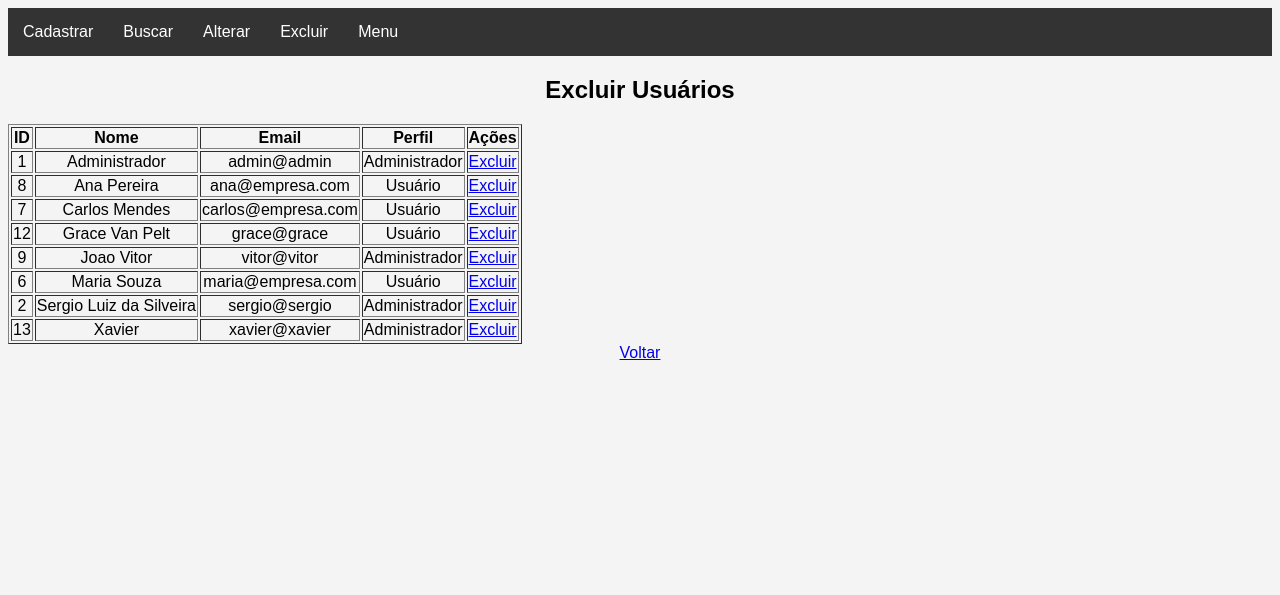
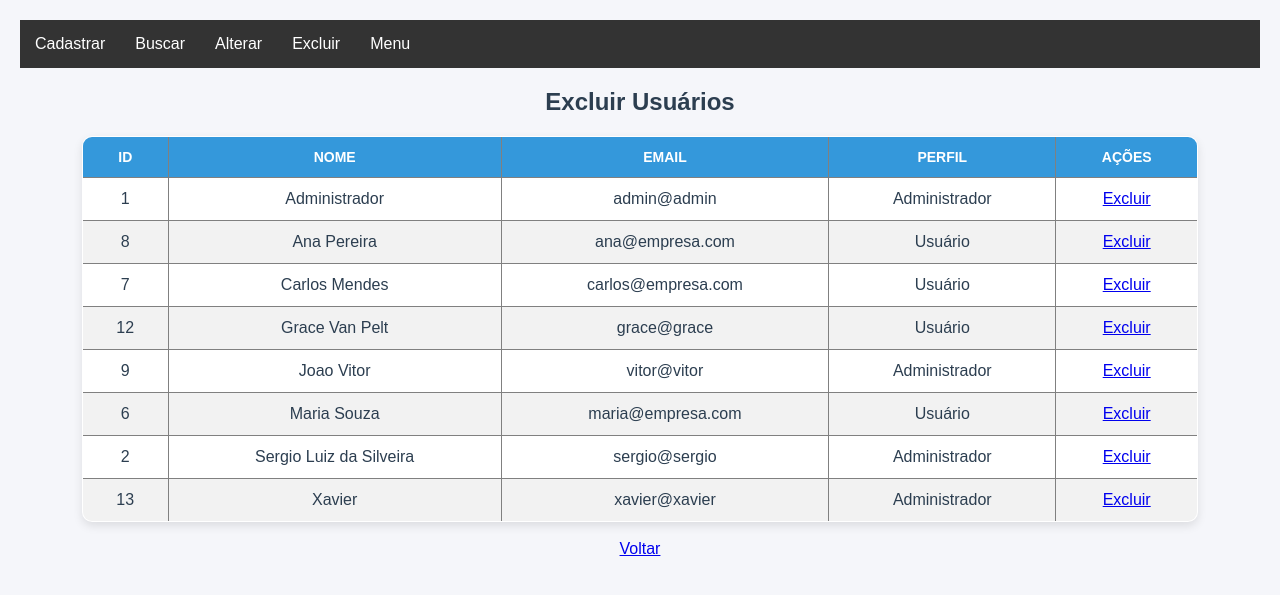
Before and after one commit to GustavoSSousaa/Prova_Gustavo-Sousa, a PHP site: page /excluir_usuario.php in a window 1280 px wide. Shown: the top 595 px of the page. Run offline with PHP 8.4, Linux system fonts and the light colour scheme; a user stored in the database is signed in; data comes from the database, SQL or seed files in the repository.

Commit message:
revisando

```diff
--- a/emails_simulados.txt
+++ b/emails_simulados.txt
@@ -10,3 +10,7 @@
 Olá! Sua nova senha temporária é: fxGyqCjT
 
 ----------------------
+Para: sergio@sergio
+Olá! Sua nova senha temporária é: fKojAkEQ
+
+----------------------
--- a/excluir_usuario.php
+++ b/excluir_usuario.php
@@ -45,6 +45,120 @@
     <meta name="viewport" content="width=device-width, initial-scale=1.0">
     <title>Document</title>
     <link rel="stylesheet" href="styles.css">
+
+    <style>
+        body {
+            font-family: Arial, sans-serif;
+            background: #f5f6fa;
+            margin: 0;
+            padding: 20px;
+            text-align: center;
+        }
+
+        h2 {
+            margin-bottom: 20px;
+            color: #2c3e50;
+        }
+
+        form {
+            margin-bottom: 20px;
+        }
+
+        input[type="text"] {
+            padding: 6px 10px;
+            border-radius: 6px;
+            border: 1px solid #ccc;
+            width: 200px;
+        }
+
+        button {
+            padding: 6px 12px;
+            border-radius: 6px;
+            border: none;
+            background-color: #3498db;
+            color: white;
+            cursor: pointer;
+        }
+
+        button:hover {
+            background-color: #2980b9;
+        }
+
+        table {
+            margin: 0 auto;
+            border-collapse: collapse;
+            width: 90%;
+            background: #fff;
+            border-radius: 10px;
+            overflow: hidden;
+            box-shadow: 0 4px 10px rgba(0,0,0,0.1);
+        }
+
+        th, td {
+            padding: 12px 15px;
+            text-align: center;
+        }
+
+        th {
+            background-color: #3498db;
+            color: white;
+            text-transform: uppercase;
+            font-size: 14px;
+        }
+
+        tr:nth-child(even) {
+            background-color: #f2f2f2;
+        }
+
+        tr:hover {
+            background-color: #dff9fb;
+            transition: 0.3s;
+        }
+
+        td {
+            color: #2c3e50;
+        }
+
+        a.action-btn {
+            padding: 4px 8px;
+            border-radius: 6px;
+            text-decoration: none;
+            color: white;
+            font-size: 13px;
+            margin: 0 2px;
+        }
+
+        a.edit-btn {
+            background-color: #f39c12;
+        }
+
+        a.delete-btn {
+            background-color: #e74c3c;
+        }
+
+        a.edit-btn:hover { background-color: #d68910; }
+        a.delete-btn:hover { background-color: #c0392b; }
+
+        p {
+            color: #555;
+            font-size: 16px;
+        }
+
+        a.back-btn {
+            display: inline-block;
+            margin-top: 20px;
+            padding: 6px 12px;
+            border-radius: 6px;
+            text-decoration: none;
+            background-color: #3498db;
+            color: white;
+        }
+
+        a.back-btn:hover {
+            background-color: #2980b9;
+        }
+
+    </style>
 </head>
 <body>
     <h2>Excluir Usuários</h2>
@@ -76,6 +190,7 @@
         <?php else: ?>
         <p>Nenhum usuário encontrado.</p>
     <?php endif; ?>
+        </br>
     <a href="principal.php">Voltar</a>
 
 </body>
```
Also changed, not shown: login.php (+23 -21 lines), recuperar_senha.php (+17 -22 lines).
